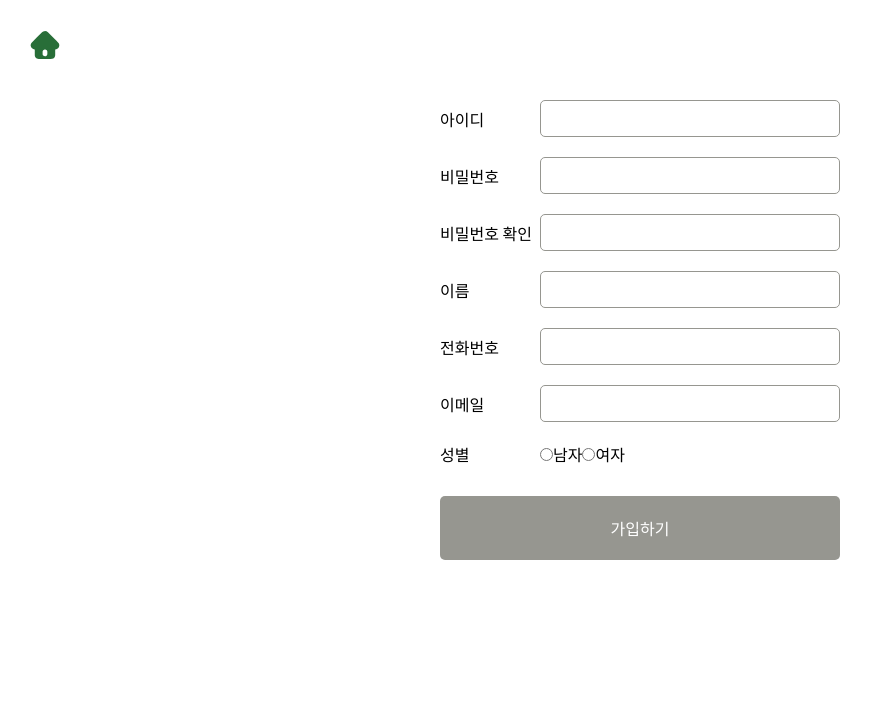
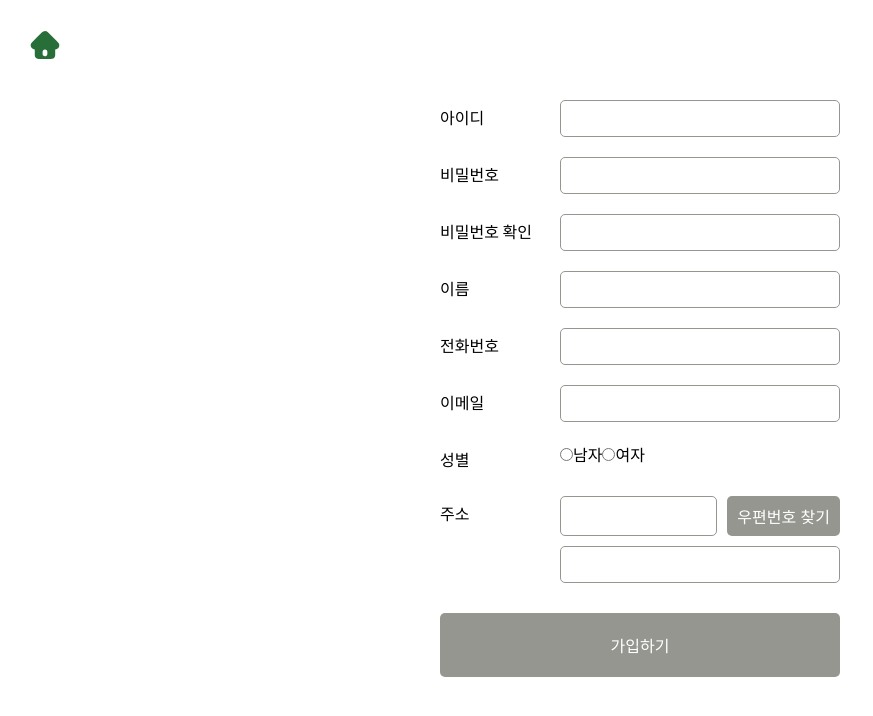
Before and after one commit to Doeuning/lunch-mate-jongro5, a Vue app: page /#/join in a window 1280 px wide. Shown: the top 716 px of the page, without its empty margins (0-873 px from the left). Built offline with nearby package versions, Linux system fonts and the light colour scheme.

Commit message:
회원가입 폼

```diff
--- a/src/router/index.js
+++ b/src/router/index.js
@@ -11,8 +11,8 @@ import Join from "/src/views/join.vue";
 
 const routes = [
   // { path: "/", component: BridgeIntro },
-  { path: "/bridge", component: BridgeIntro },
-  { path: "/", component: Async },
+  { path: "/", component: BridgeIntro },
+  { path: "/async", component: Async },
   { path: "/question", component: Question },
   { path: "/question-hard", component: QuestionHard },
   { path: "/address", component: Address },
--- a/src/views/join.vue
+++ b/src/views/join.vue
@@ -4,68 +4,97 @@
       <li>
         <div class="sort">아이디</div>
         <div class="cont">
+          <div class="row">
             <input type="text" class="input" v-model="userInfo.id" />
           </div>
-        <div v-if="validation.id" class="alert">
-          아이디 양식이 맞지 않습니다.
+          <div class="row" v-if="!validation.id">
+            <div class="alert">아이디 양식이 맞지 않습니다.</div>
+          </div>
         </div>
       </li>
       <li>
         <div class="sort">비밀번호</div>
         <div class="cont">
-          <input type="password" class="input" v-model="userInfo.password" />
+          <div class="row">
+            <input
+              type="password"
+              class="input"
+              v-model="userInfo.password"
+              @keyup="passwordCheck"
+            />
           </div>
-        <div v-if="validation.password" class="alert">
-          비밀번호 양식이 맞지 않습니다.
+          <div class="row" v-if="!validation.password">
+            <div class="alert">
+              ※ 비밀번호는 영문/숫자/특수문자 2가지 이상 조합으로 6~12자이어야
+              합니다.
+            </div>
+          </div>
         </div>
       </li>
       <li>
         <div class="sort">비밀번호 확인</div>
         <div class="cont">
+          <div class="row">
             <input
               type="password"
               class="input"
               v-model="userInfo.passwordConfirm"
             />
           </div>
-        <div v-if="validation.passwordConfirm" class="alert">
-          비밀번호 양식이 맞지 않습니다.
+          <div class="row" v-if="!validation.passwordConfirm">
+            <div class="alert">※ 비밀번호가 동일하지 않습니다.</div>
+          </div>
         </div>
       </li>
       <li>
         <div class="sort">이름</div>
         <div class="cont">
+          <div class="row">
             <input type="text" class="input" v-model="userInfo.name" />
           </div>
-        <div v-if="validation.name" class="alert">한글로 입력 바랍니다.</div>
+          <div class="row" v-if="!validation.name">
+            <div class="alert">※ 한글로 입력 바랍니다.</div>
+          </div>
+        </div>
       </li>
       <li>
         <div class="sort">전화번호</div>
         <div class="cont">
+          <div class="row">
             <input
               type="tel"
               class="input"
               v-model="userInfo.cell"
               maxlength="11"
               @keyup="cellCheck"
+              @keydown="cellCheck"
             />
           </div>
-        <div v-if="validation.cell" class="alert">
-          전화번호 양식이 맞지 않습니다.
+          <div class="row" v-if="!validation.cell">
+            <div class="alert">※ 전화번호 양식이 맞지 않습니다.</div>
+          </div>
         </div>
       </li>
       <li>
         <div class="sort">이메일</div>
         <div class="cont">
-          <input type="email" class="input" v-model="userInfo.email" />
+          <div class="row">
+            <input
+              type="email"
+              class="input"
+              v-model="userInfo.email"
+              @keyup="emailCheck"
+            />
           </div>
-        <div v-if="validation.email" class="alert">
-          이메일 양식이 맞지 않습니다.
+          <div class="row" v-if="!validation.email">
+            <div class="alert">※ 이메일 양식이 맞지 않습니다.</div>
+          </div>
         </div>
       </li>
       <li>
         <div class="sort">성별</div>
         <div class="cont">
+          <div class="row">
             <label for="genderMale">
               <input type="radio" id="genderMale" name="genderSelect" />
               <span>남자</span>
@@ -75,10 +104,30 @@
               <span>여자</span>
             </label>
           </div>
+        </div>
+      </li>
+      <li>
+        <div class="sort">주소</div>
+        <div class="cont">
+          <div class="row">
+            <input
+              type="email"
+              class="input"
+              v-model="userInfo.email"
+              @keyup="emailCheck"
+            />
+            <button class="btn">우편번호 찾기</button>
+          </div>
+          <div class="row">
+            <input type="text" class="input" />
+          </div>
+        </div>
       </li>
     </ul>
     <div class="btn-wrap">
-      <button class="btn" @click="sendData">가입하기</button>
+      <button class="btn" :disabled="disabled" @click="sendData">
+        가입하기
+      </button>
     </div>
   </div>
 </template>
@@ -90,6 +139,7 @@ export default {
   name: "check-all",
   data() {
     return {
+      disabled: true,
       userInfo: {
         id: "",
         password: "",
@@ -100,28 +150,49 @@ export default {
         gender: "",
       },
       validation: {
-        id: false,
-        password: false,
-        passwordConfirm: false,
-        name: false,
-        cell: false,
-        email: false,
-        gender: false,
+        id: true,
+        password: true,
+        passwordConfirm: true,
+        name: true,
+        cell: true,
+        email: true,
+        gender: true,
       },
     };
   },
   methods: {
+    passwordCheck() {
+      const reg = /a-zA-Z{2,}/g;
+      let password = reg.test(this.userInfo.password);
+      console.log(password);
+      if (password) {
+        this.validation.password = true;
+      } else {
+        this.validation.password = false;
+      }
+    },
     cellCheck() {
       const reg = /\D/;
-      const result = reg.test(this.userInfo.cell);
-      if (result) {
-        this.validation.cell = true;
+      let cell = reg.test(this.userInfo.cell);
+      if (cell) {
+        this.validation.cell = false;
         this.userInfo.cell = this.userInfo.cell.substr(
           0,
           this.userInfo.cell.length - 1
         );
       } else {
-        this.validation.cell = false;
+        this.validation.cell = true;
+      }
+    },
+    emailCheck() {
+      const reg = /^\S+@\S+\.\S+$/;
+      let email = reg.test(this.userInfo.email);
+      console.log(email);
+
+      if (email) {
+        this.validation.email = true;
+      } else {
+        this.validation.email = false;
       }
     },
     sendData() {
@@ -145,21 +216,22 @@ export default {
   text-align: left;
   .join-info {
     li {
+      width: 100%;
       display: flex;
       flex-wrap: wrap;
-      align-items: center;
-      width: 100%;
+      align-items: flex-start;
       & + li {
         margin-top: 20px;
       }
       .sort {
         display: block;
-        width: 100px;
-        flex: 0 0 100px;
+        width: 120px;
+        flex: 0 0 120px;
+        padding: 5px 0;
       }
       .cont {
         display: block;
-        flex: 1 0 auto;
+        flex: 1;
         .input {
           display: block;
           box-sizing: border-box;
@@ -168,9 +240,26 @@ export default {
           border-radius: 5px;
           padding: 10px;
         }
+        .btn {
+          display: block;
+          flex: 1 0 auto;
+          margin-left: 10px;
+          border: none;
+          border-radius: 5px;
+          padding: 8px 10px;
+          background: #969690;
+          color: #fff;
+          font-size: 16px;
+          cursor: pointer;
+        }
+        .row {
+          display: flex;
+          & ~ .row {
+            margin-top: 10px;
+          }
+        }
       }
       .alert {
-        margin: 10px 0 0 100px;
         color: red;
         font-size: 14px;
       }
```
Lines whose indentation alone changed are shown as unchanged.
